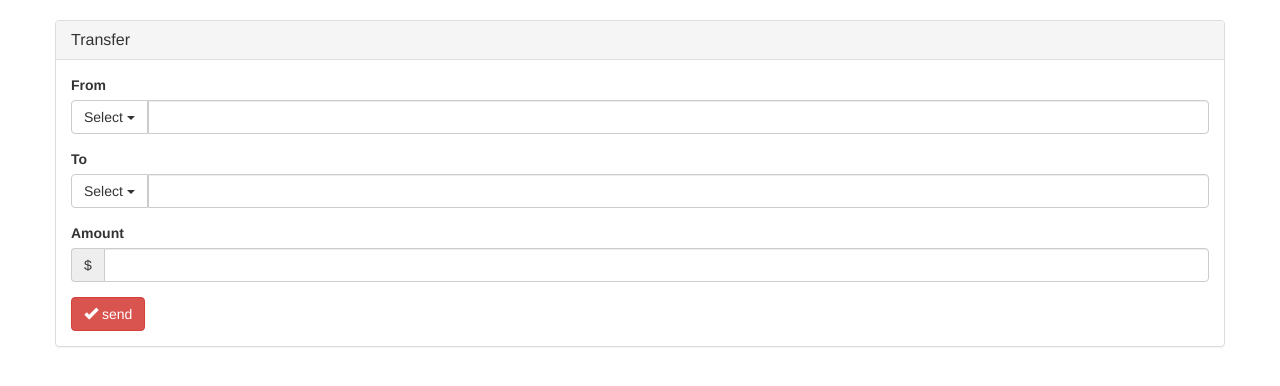
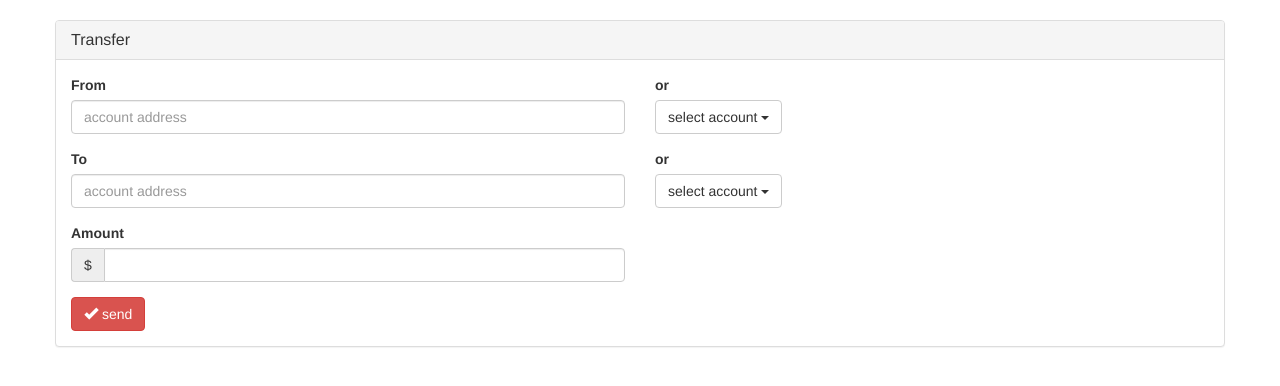
Before and after one commit to sgoudelis/mybitbank, a Django app: page /transfer/ in a window 1280 px wide. Shown: the part 52-438 px from the top of the page. Run offline with Django 3.2, Linux system fonts and the light colour scheme.

Commit message:
new transfer form

```diff
--- a/accounts/templates/accounts/index.html
+++ b/accounts/templates/accounts/index.html
@@ -26,7 +26,7 @@
 
                     <tr {% if account.name == "" %}class="no-display" name="hidden_account"{% endif %}>
                         <td>{{ account.name }}</td>
-                        <td class="hidden-xs" style="font-family: courier;"><span class="address-label label-default">{{ account.currency_symbol }} {{ account.address.0 }}</span>{% if account.address.1 %} (+1){% endif %}</td>
+                        <td class="hidden-xs" style="font-family: courier;"><span class="address-label label-default">{{ account.currency_symbol }} {% if account.address.0 %}{{ account.address.0 }}{% else %}no address{%endif%}</span>{% if account.address.1 %} (+1){% endif %}</td>
                         <td class="hidden-xs">{{ account.last_activity }}</td>
                         <td class="text-right" style="font-family: courier;"><strong>{{ account.balance }}</strong> {{ account.currency|upper }}</td>
                     </tr>
--- a/connections/connectors.py
+++ b/connections/connectors.py
@@ -80,6 +80,7 @@ class Connector(object):
 
         self.accounts['when'] = datetime.datetime.now()
         self.accounts['data'] = accounts
+        print accounts
         return accounts
 
     def getaddressesbyaccount(self, name, currency):
--- a/transfer/templates/transfer/index.html
+++ b/transfer/templates/transfer/index.html
@@ -14,34 +14,51 @@
           <div class="panel-body">
             <form action="{% url 'transfer:send' %}" method="post" role="form">
             {% csrf_token %}
-            <label for="account_address_from">From</label>
+
+            <div class="row">
+              <div class="col-md-6">
                   <div class="form-group">
+                    <label for="from_account">From</label>
+                    <input type="email" class="form-control" id="from_account" name="from_account" placeholder="account address">
+                  </div>
+
+              </div>
+              <div class="col-md-6">
+              <label for="">or</label>
               <div class="input-group">
-              <div class="input-group-btn">
-                <button type="button" class="btn btn-default dropdown-toggle" data-toggle="dropdown">Select <span class="caret"></span></button>
-                <ul class="dropdown-menu">
+              <div class="btn-group">
+                <button type="button" class="btn btn-default dropdown-toggle" data-toggle="dropdown">select account <span class="caret"></span></button>
+                <ul class="dropdown-menu" role="menu">
                 {% for currency, account_list in accounts.items %}
-                <li class="divider"></li>
                     <li role="presentation" class="dropdown-header">{{ currency|upper }}</li>
                     {% for account in account_list %}
-                        <li><a href="javascript: setInputValue('{{ account.address }}', 'account_address_from');" class="{{ account.address }}">{{ account.name }}</a></li>
+                    {% if account.name %}
+                      <li><a href="javascript:setInputValue('{{ account.address }}', 'account_address_from');" class="{{ account.address }}">{{ account.name }}</a></li>
+                    {% endif %}
                     {% endfor %}
                 {% endfor %}
                 </ul>
               </div><!-- /btn-group -->
-              <input type="text" class="form-control" name="account_address_from" id="account_address_from" style="font-family:courier;">
             </div><!-- /input-group -->
+
+
               </div>
-
-            <label for="account_address_to">To</label>
+            </div>
+            <div class="row">
+              <div class="col-md-6">
                   <div class="form-group">
+                    <label for="to_account">To</label>
+                    <input type="email" class="form-control" id="to_account" name="to_account" placeholder="account address">
+                  </div>
+              </div>
+              <div class="col-md-6">
+              <label for="">or</label>
               <div class="input-group">
-              <div class="input-group-btn">
-                <button type="button" class="btn btn-default dropdown-toggle" data-toggle="dropdown">Select <span class="caret"></span></button>
-                <ul class="dropdown-menu">
+               <div class="btn-group">
+                <button type="button" class="btn btn-default dropdown-toggle" data-toggle="dropdown">select account <span class="caret"></span></button>
+                <ul class="dropdown-menu" role="menu">
                 <li role="presentation" class="dropdown-header">Addressbook</li>
                 <li class="divider"></li>
-                <li><a>sdfs</a></li>
                 {% for currency, account_list in accounts.items %}
                 <li class="divider"></li>
                     <li role="presentation" class="dropdown-header">{{ currency|upper }}</li>
@@ -51,16 +68,22 @@
                 {% endfor %}
                 </ul>
               </div><!-- /btn-group -->
-              <input type="text" class="form-control" name="account_address_to" id="account_address_to" style="font-family:courier;">
-            </div><!-- /input-group -->
               </div>
+              </div>
+            </div>
+
+            <div class="row">
+              <div class="col-md-6">
               <label for="amount">Amount</label>
               <div class="form-group">
                 <div class="input-group">
                   <span class="input-group-addon">$</span>
                   <input type="text" class="form-control" name="amount" style="text-align:right;">
                 </div>
+              </div></div>
+              <div class="col-md-6"></div>
             </div>
+
               <button type="submit" class="btn btn-danger"><span class="glyphicon glyphicon-ok"></span>&nbsp;send</button>
             </form>
 
--- a/transfer/views.py
+++ b/transfer/views.py
@@ -16,7 +16,6 @@ def index(request):
 
     # get a list of source accounts
     accounts = connector.listaccounts()
-    print accounts
     context = {'globals': globals, 'page_title': page_title, 'accounts': accounts}
     return render(request, 'transfer/index.html', context)
 
```
Lines whose indentation alone changed are shown as unchanged.
